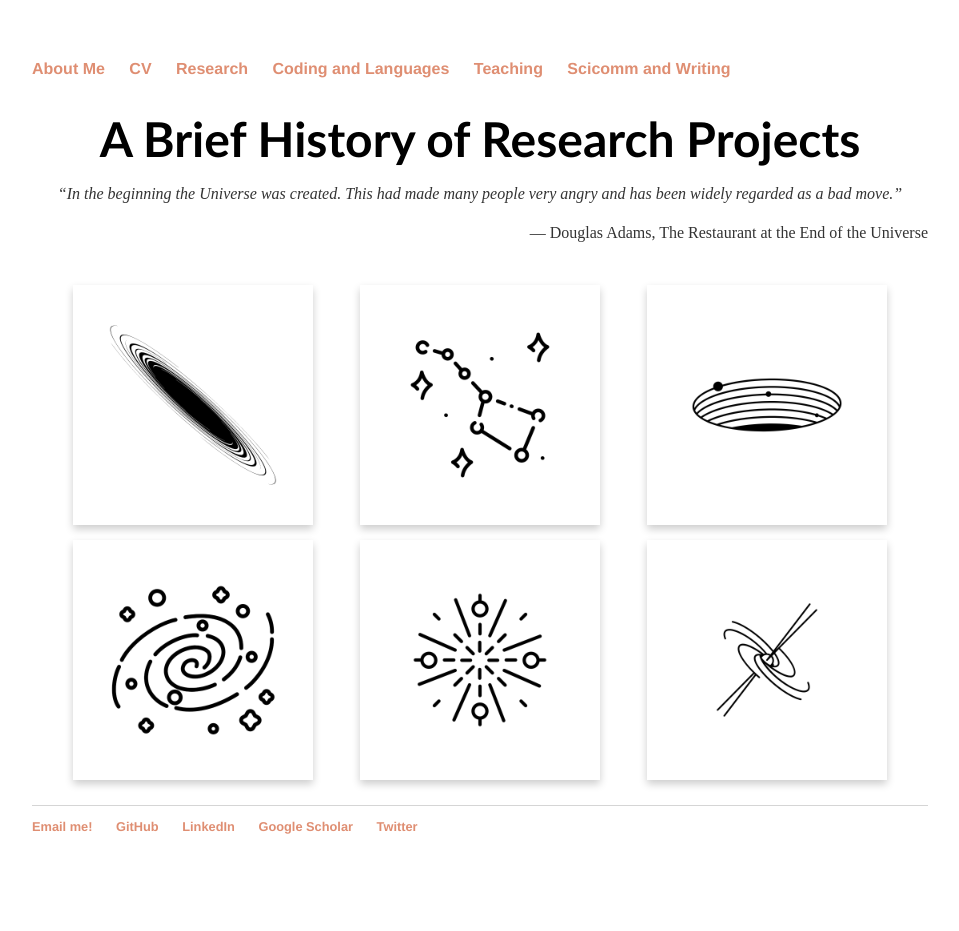
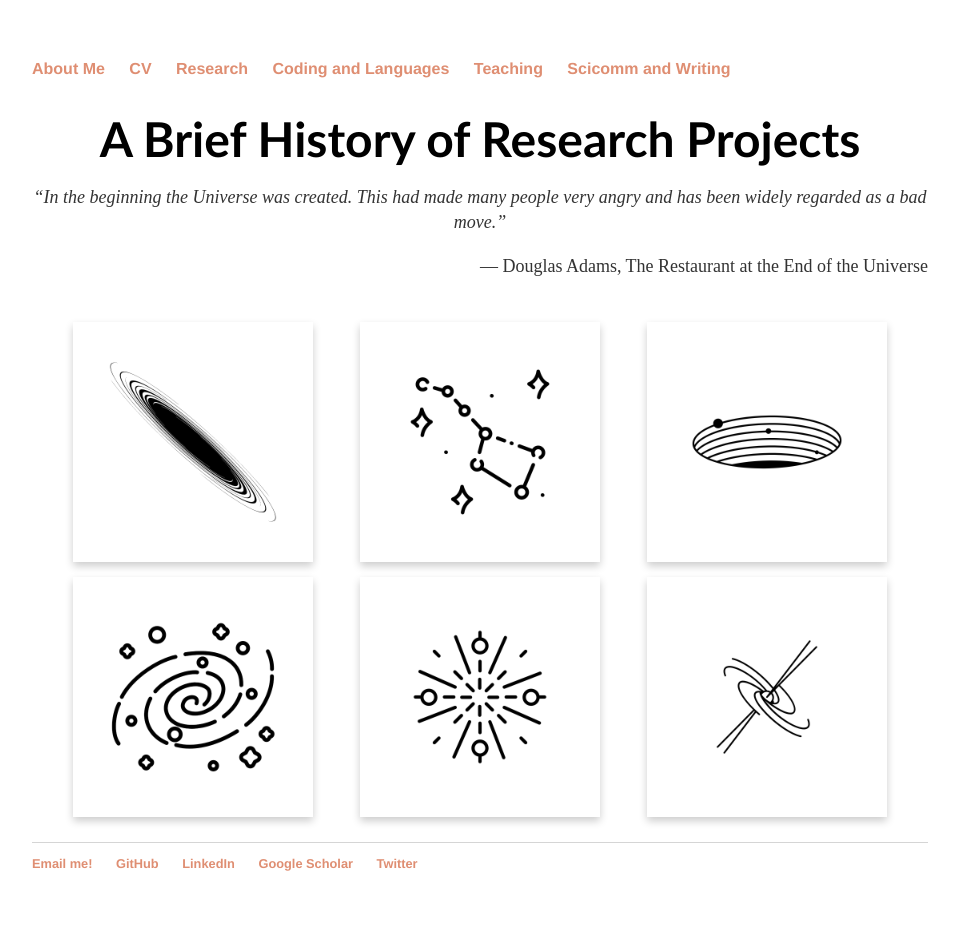
Before and after one commit to lunazagor/lunazagor.github.io, a Jekyll site: the page built from research/index.html, in a window 1280 px wide. Shown: the whole page, without its empty margins (160-1119 px from the left). Built offline with Jekyll 4.4.1, drawn with Linux system fonts in a browser that asks for light colours; before the commit the page ends 900 px from its top, so only the background shows below that.

Commit message:
Update index.html

```diff
--- a/research/index.html
+++ b/research/index.html
@@ -119,9 +119,9 @@ title: Research
 
  <h1 style="text-align:center;font-family:optima;margin-bottom:0.0em"> A Brief History of Research Projects </h1>
 
-<p style="text-align:center"><i>“In the beginning the Universe was created. This had made many people very angry and has been widely regarded as a bad move.” </i></p>
+<p style="text-align:center;font-size:18px"><i>“In the beginning the Universe was created. This had made many people very angry and has been widely regarded as a bad move.” </i></p>
 
-<p style="text-align:right"> ― Douglas Adams, The Restaurant at the End of the Universe </p>
+<p style="text-align:right;font-size:18px"> ― Douglas Adams, The Restaurant at the End of the Universe </p>
 
 <!-- Flip Grid -->
   <div class="container">
```
